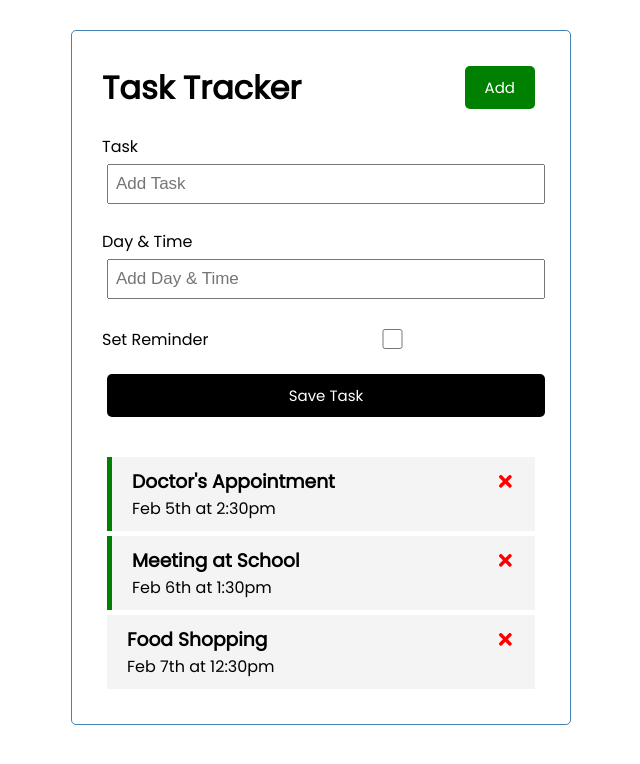
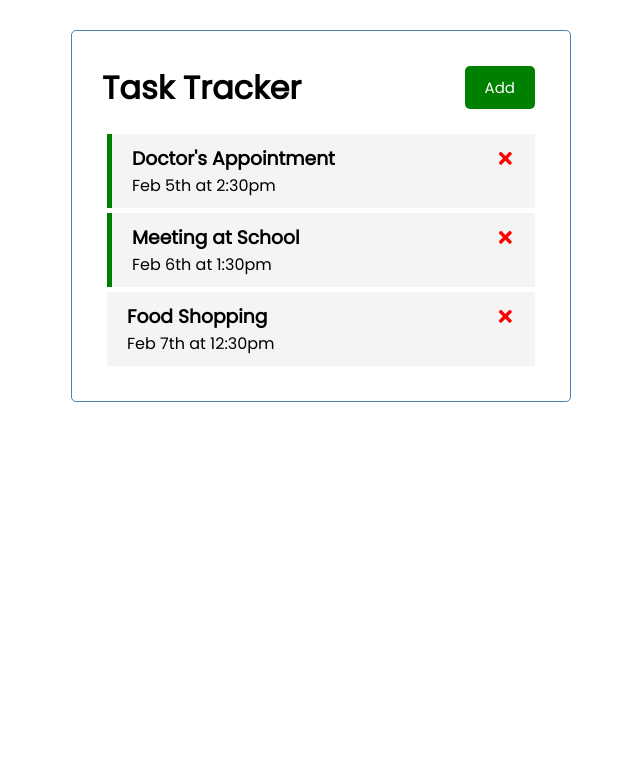
Before and after one commit to skycode20/react-task-tracker, a React (Create React App) app: page / in a window 1280 px wide. Shown: the top 764 px of the page, without its empty margins (319-959 px from the left). Built offline with nearby package versions, Linux system fonts and the light colour scheme.

Commit message:
made changes to the add button to toggle the add task form when it is clicked. made small changes to the text of the button depending on which state it is in.

```diff
--- a/src/App.js
+++ b/src/App.js
@@ -3,7 +3,8 @@
 import Tasks from './components/Tasks';
 import AddTask from './components/AddTask';
 
-function App(props) {
+const App = () => {
+  const [showAddTask, setShowAddTask] = useState(false)
   const [tasks, setTasks] = useState([
     {
         id: 1,
@@ -25,6 +26,14 @@
     }
 ])
 
+// Add Task
+const addTask = (task) => {
+  const id = Math.floor(Math.random() * 10000) + 1
+
+  const newTask = { id, ...task }
+  setTasks([...tasks, newTask])
+}
+
 // Delete Task
 const deleteTask = (id) => {
   setTasks(tasks.filter((task) => task.id !== id))
@@ -37,8 +46,8 @@
 
   return (
     <div className="container">
-      <Header />
-      <AddTask />
+      <Header onAdd={() => setShowAddTask(!showAddTask)} showAdd={showAddTask}/>
+      {showAddTask && <AddTask onAdd={addTask}/>}
       {tasks.length > 0 ? (<Tasks tasks={tasks} onDelete={deleteTask} onToggle={toggleReminder}/> ) : ( 'No Tasks To Show' ) }
     </div>
   );
--- a/src/components/AddTask.js
+++ b/src/components/AddTask.js
@@ -1,12 +1,27 @@
 import { useState } from 'react'
 
-const AddTask = () => {
+const AddTask = ({ onAdd }) => {
 const [text, setText] = useState('')
 const [day, setDay] = useState('')
 const [reminder, setReminder] = useState(false)
 
+const onSubmit = (e) => {
+    e.preventDefault()
+
+    if(!text) {
+        alert('Please add a task')
+        return
+    }
+
+    onAdd({ text, day, reminder })
+
+    setText('')
+    setDay('')
+    setReminder(false)
+}
+
     return (
-        <form className="add-form">
+        <form className="add-form" onSubmit={onSubmit}>
             <div className="form-control">
                 <label>Task</label>
                 <input type="text" placeholder="Add Task" value={text} onChange={(e) => setText(e.target.value)} />
@@ -17,7 +32,7 @@
             </div>
             <div className="form-control form-control-check">
                 <label>Set Reminder</label>
-                <input type="checkbox" value={reminder} onChange={(e) => setReminder(e.currentTarget.checked)}/>
+                <input type="checkbox" checked={reminder} value={reminder} onChange={(e) => setReminder(e.currentTarget.checked)}/>
             </div>
 
             <input type='submit' value='Save Task' className='btn btn-block' />
--- a/src/components/Header.js
+++ b/src/components/Header.js
@@ -1,14 +1,12 @@
 import PropTypes from 'prop-types';
 import Button from './Button'
 
-const Header = ({ title }) => {
-    const onClick = () => {
-        console.log('Click')
-    }
+const Header = ({ title, onAdd, showAdd  }) => {
+
     return (
         <header className="header">
             <h1>{title}</h1>
-            <Button color='green' text='Add' onClick={onClick}/>
+            <Button color={showAdd ? 'red' : 'green'} text={showAdd ? 'Close' : 'Add'} onClick={onAdd}/>
         </header>
     )
 }
```
